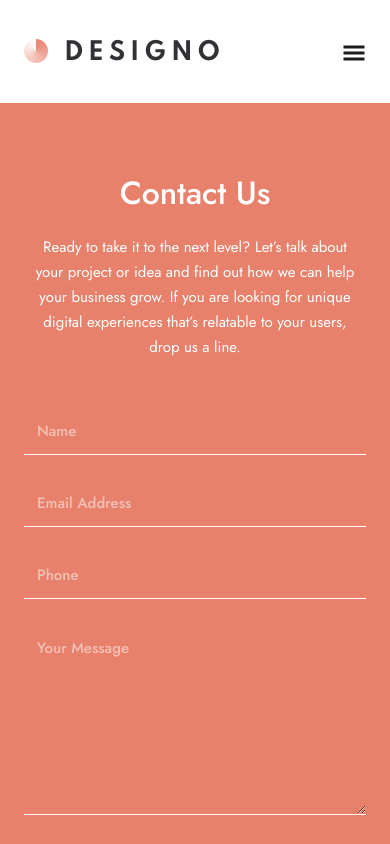
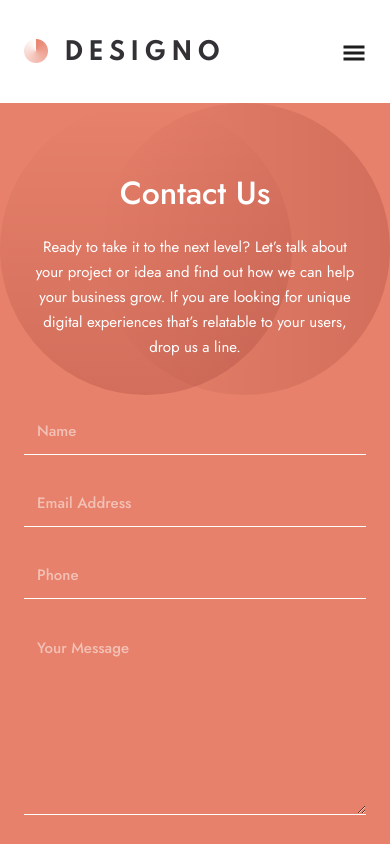
Before and after one commit to andreiwebdev/designo-nextjs-multipage, a Next.js app: page /contact in a window 390 px wide. Shown: the top 844 px of the page. Built offline with nearby package versions, Linux system fonts and the light colour scheme.

Commit message:
Update: Contact Card Graphic

```diff
--- a/src/components/Cards/ContactCard.tsx
+++ b/src/components/Cards/ContactCard.tsx
@@ -1,7 +1,7 @@
 export const ContactCard = () => {
     return (
-        <div className="bg-peach text-center text-white py-[72px] px-[24px] mb-[120px] md:rounded-[15px] md:px-[58px] md:text-left xl:flex xl:items-center xl:mb-[160px] xl:py-[55px] xl:px-[95px] xl:gap-[95px]">
-            <div>
+        <div className="bg-peach text-center text-white py-[72px] px-[24px] mb-[120px] md:rounded-[15px] md:px-[58px] md:text-left xl:flex xl:items-center xl:mb-[160px] xl:py-[55px] xl:px-[95px] xl:gap-[95px] relative overflow-hidden">
+            <div className="z-10 relative">
                 <div className="text-[32px] font-medium leading-[36px] mb-[24px] md:text-[48px] md:leading-[48px] md:mb-[32px] xl:mb-[32px]">
                     Contact Us
                 </div>
@@ -44,6 +44,20 @@ export const ContactCard = () => {
                     </button>
                 </form>
             </div>
+            <div
+                className="w-[292px] h-[292px] rounded-full absolute top-0 left-0 opacity-[0.3] z-[1] md:w-[640px] md:h-[640px] md:-left-[30%] md:-top-[10%] xl:left-0 xl:-top-10 rotate-[90deg]"
+                style={{
+                    background:
+                        "linear-gradient(90deg, rgba(93, 2, 2, 0.00) 0%, rgba(93, 2, 2, 0.50) 100%)",
+                }}
+            ></div>
+            <div
+                className="w-[292px] h-[292px] rounded-full absolute top-0 right-0 opacity-[0.3] z-[1] md:hidden"
+                style={{
+                    background:
+                        "linear-gradient(90deg, rgba(93, 2, 2, 0.00) 0%, rgba(93, 2, 2, 0.50) 100%)",
+                }}
+            ></div>
         </div>
     );
 };
```
